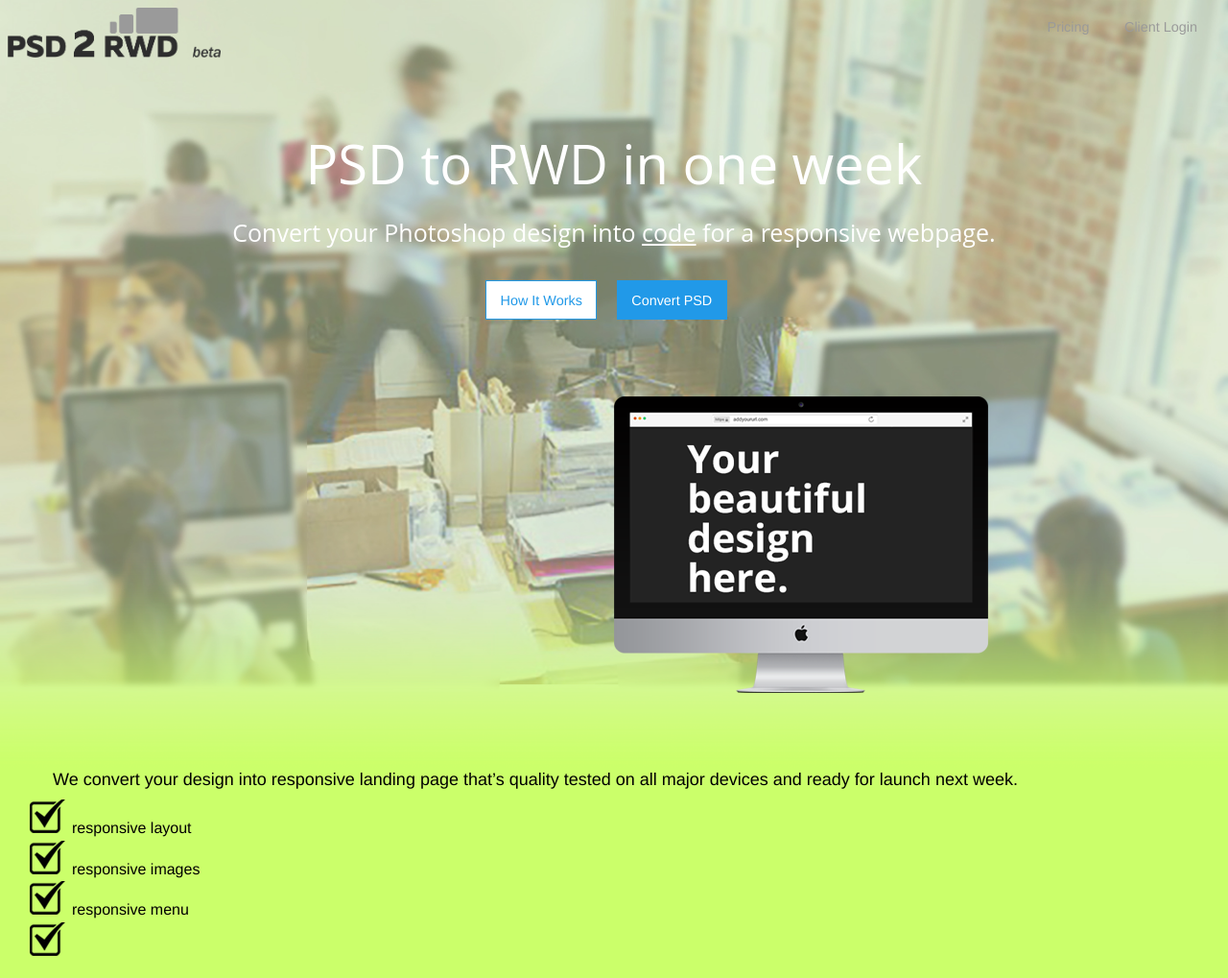
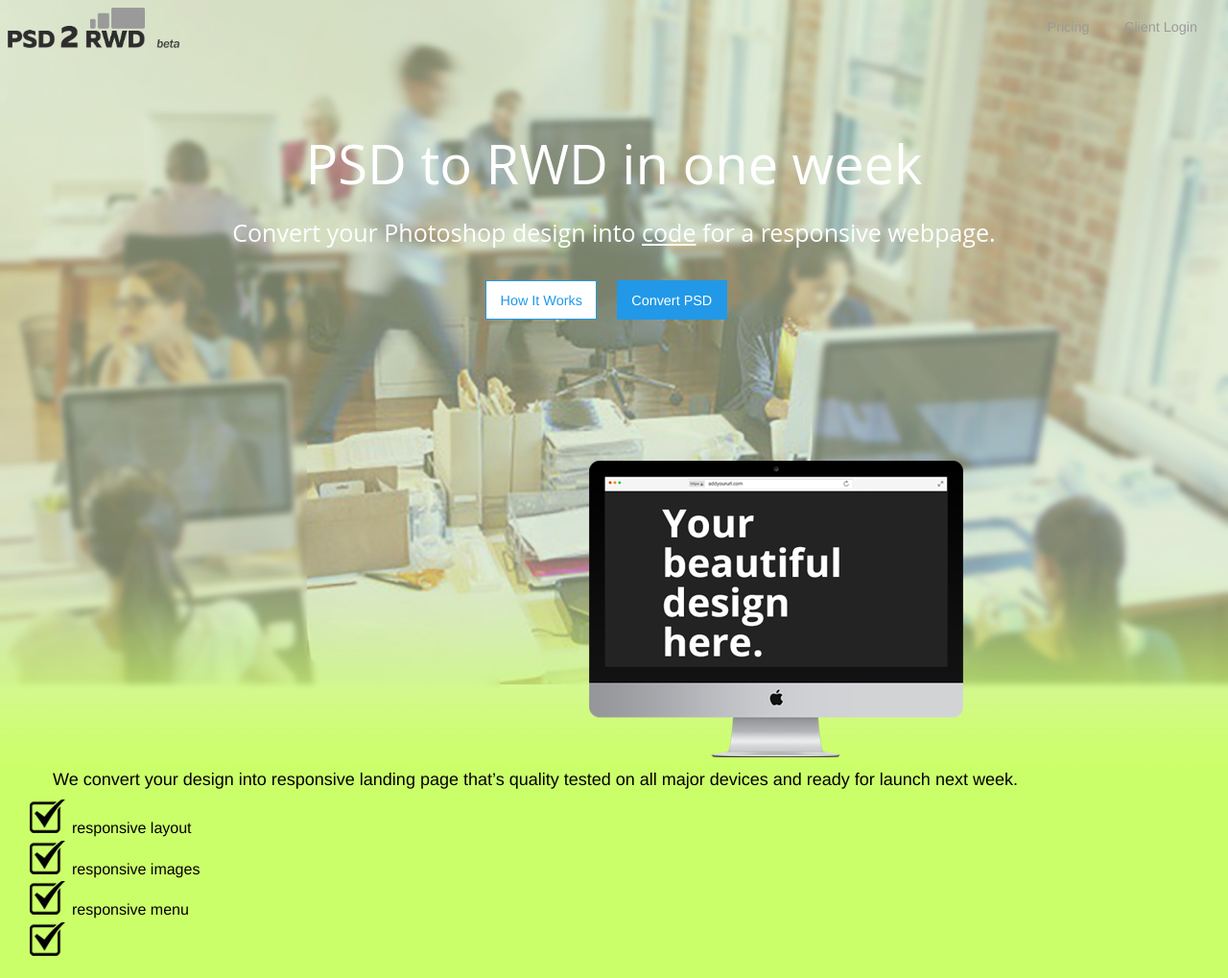
Before and after one commit to cleverbaker/psd2rwd, a PHP site: page / in a window 1280 px wide. Shown: the top 1019 px of the page at 96% size. Run offline with PHP 8.4, Linux system fonts and the light colour scheme.

Commit message:
Image formatting.

```diff
--- a/css/app.css
+++ b/css/app.css
@@ -418,8 +418,9 @@ footer a {
   }
 
   .device {
-    margin-top:4em;
+    margin-top:-20em;
     position: absolute;
+    left:48%;
   }
 
 .features-check {
--- a/index.html
+++ b/index.html
@@ -11,7 +11,7 @@
   <body>
 		<div class="section1 row">
       <div class="top-bar">
-          <img src="img/logo.png" style="max-height:52px; width:auto;">
+          <img src="img/logo.png" style="max-height:2.62em; width:auto;">
         <div class="top-bar-links">
           <a href="#pricing" class="pricing hide-for-small-only">Pricing</a>
           <a href="#" class="client-login">Client Login</a>
@@ -26,14 +26,15 @@
             <div class="row small-center show-for-small-only"><a href="#pricing" class="medium button hollow intro">Pricing</a></div>
             <span class="not-row small-center"><a href="#" class="medium button intro">Convert PSD</a></span>
            </div>
-            <img class="device show-for-small-only" src="img/phone.png">
-            <img class="device show-for-medium-only" src="img/laptop.png">
-            <img class="device show-for-large-only" src="img/cinema-display.png">
       </div>
 		</div>
 		<section class="section2">
 			<div>
           <div class="row">
+
+            <img class="device show-for-small-only" src="img/phone.png">
+            <img class="device show-for-medium-only" src="img/laptop.png">
+            <img class="device show-for-large-only" src="img/cinema-display.png">
             <div class="large-12 columns">
               <p class="value">We convert your design into responsive landing page that’s quality tested on all major devices and ready for launch next week.
               <ul class="features-check"><li>responsive layout</li>
```
